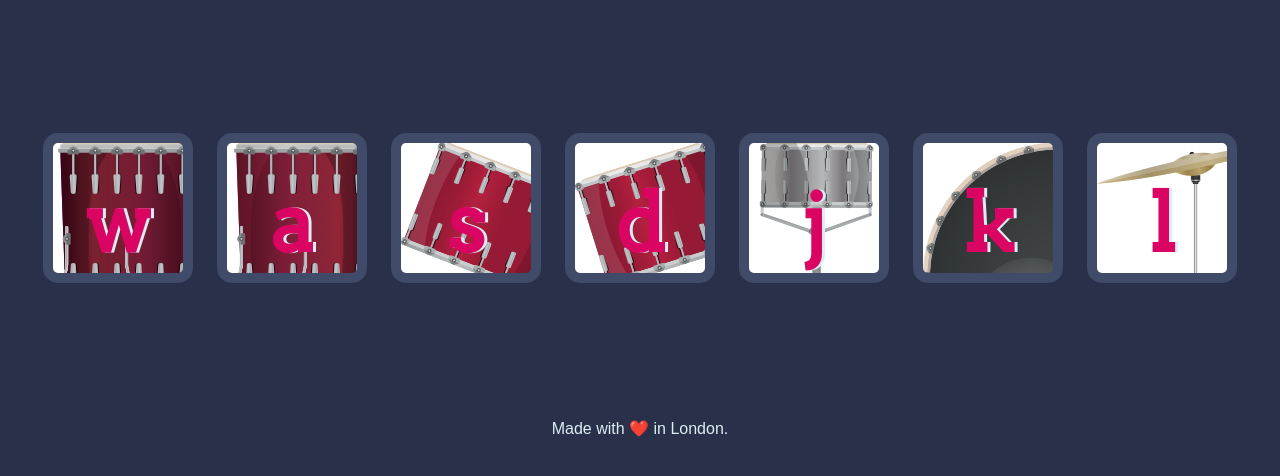
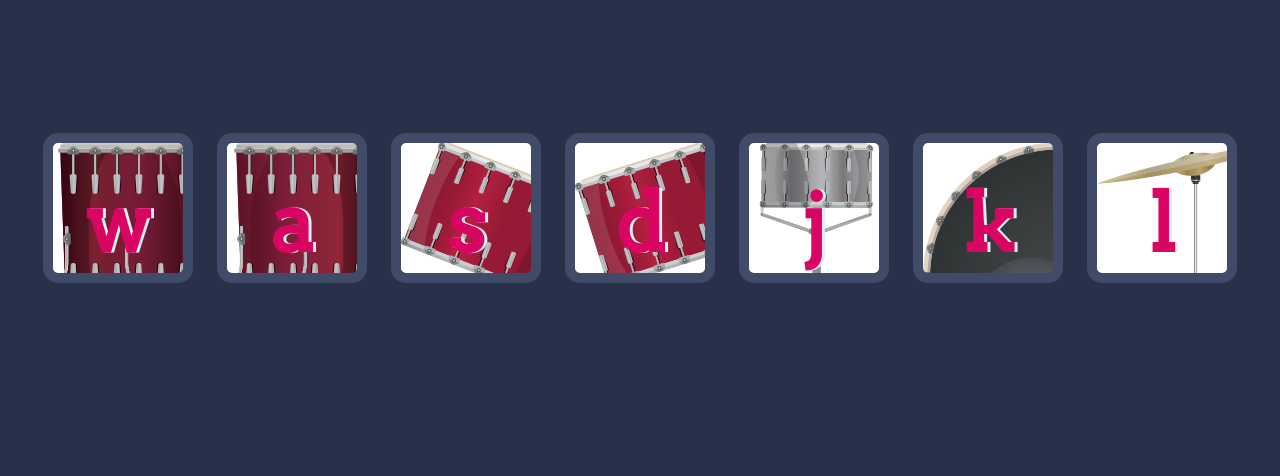
Before and after one commit to samarbekova-source/drum-dom, a plain HTML site: page index.html in a window 1280 px wide. Shown: the part 156-632 px from the top of the page. Drawn offline with Linux system fonts and the light colour scheme.

Commit message:
last commit

```diff
--- a/index.html
+++ b/index.html
@@ -22,8 +22,6 @@
       <button class="l drum">l</button>
     </div>
 
-    <footer>Made with ❤️ in London.</footer>
-
     <script src="./index.js"></script>
   </body>
 </html>
--- a/styles.css
+++ b/styles.css
@@ -10,10 +10,10 @@ h1 {
   text-shadow: 3px 0 #da0463;
 }
 
-footer {
+/* footer {
   color: #dbedf3;
   font-family: sans-serif;
-}
+} */
 
 .w {
   background-image: url(./images/tom4.png);
```
